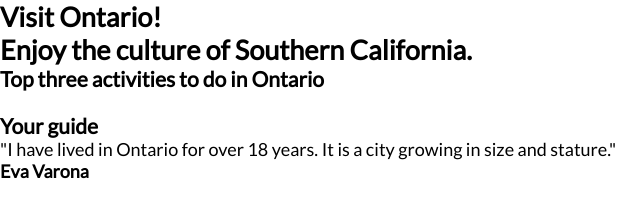
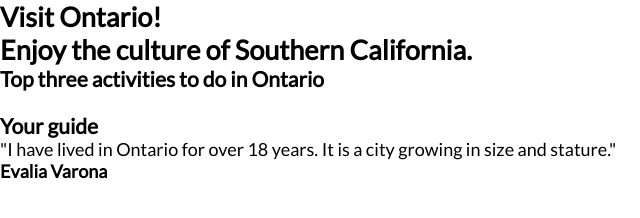
Before and after one commit to varonalearns/Hometown-Homepage, a plain HTML site: page index.html in a window 1280 px wide. Shown: the full height of the page, 0-640 px from the left. Drawn offline with Linux system fonts and the light colour scheme.

Commit message:
Edit text in README.md and name in index.html

```diff
--- a/index.html
+++ b/index.html
@@ -33,7 +33,7 @@
     <section id="guide">
         <h3>Your guide</h3>
         <p>"I have lived in Ontario for over 18 years. It is a city growing in size and stature."</p>
-        <h4>Eva Varona</h4>
+        <h4>Evalia Varona</h4>
         <img src="">
     </section>
 </body>
```
Also changed, not shown: 1 other file.
